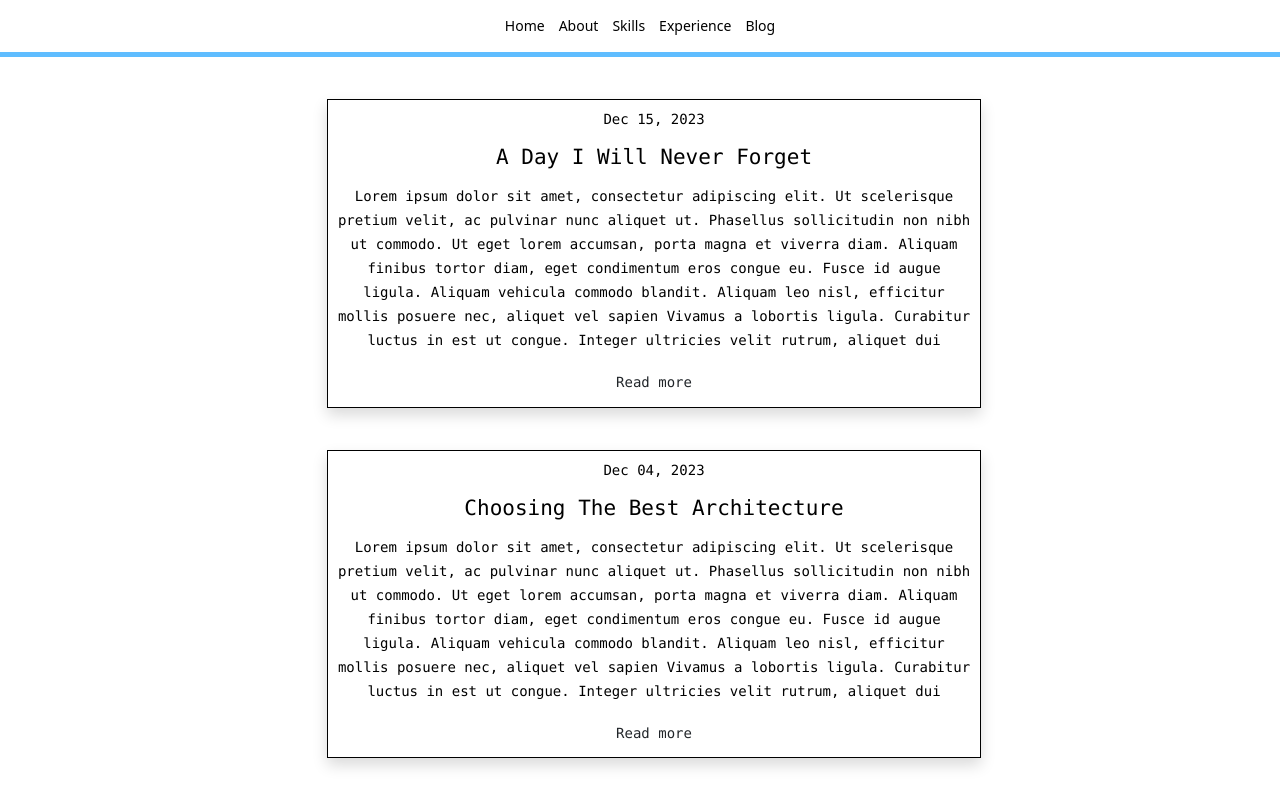
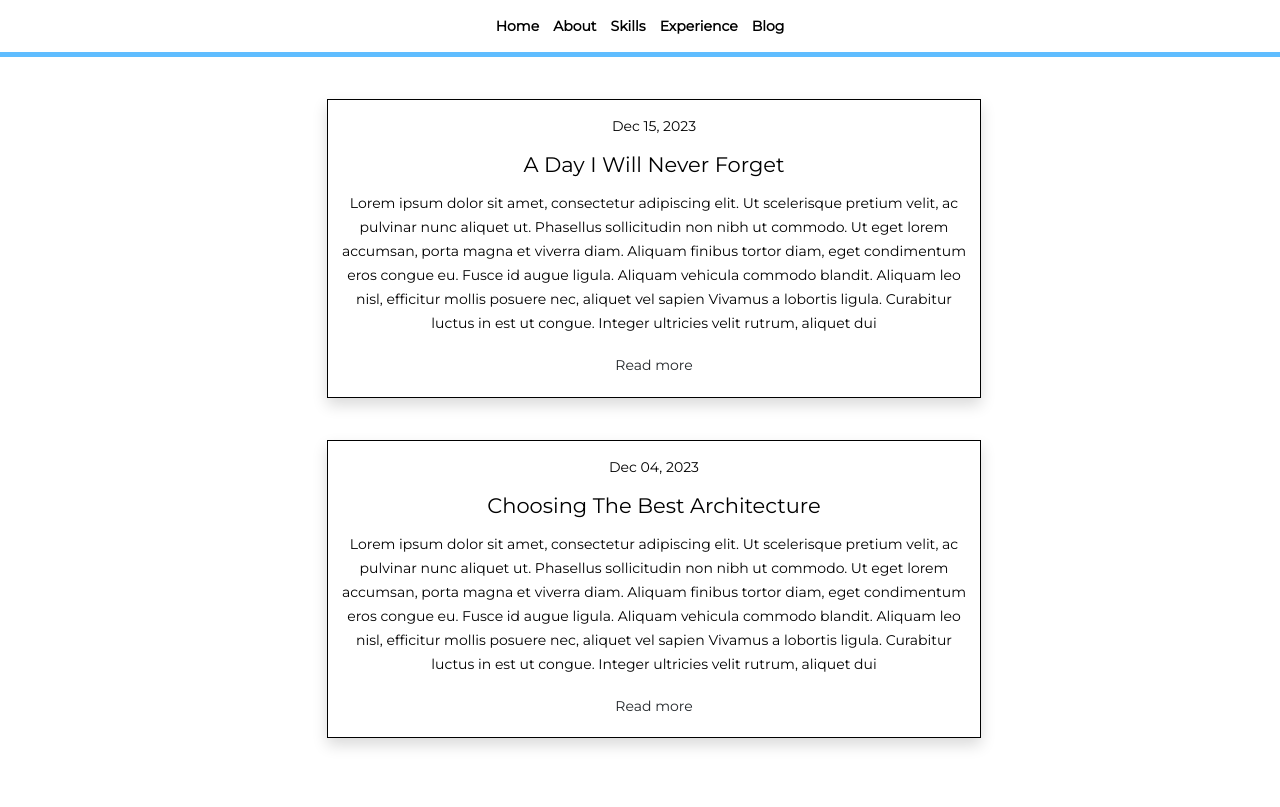
Before and after one commit to kwamea236/kwamea236.github.io, a Jekyll site: the page built from blog.html, in a window 1280 px wide. Shown: the top 807 px of the page. Built offline with Jekyll 4.4.1, drawn with Linux system fonts in a browser that asks for light colours.

Commit message:
UPDATE blog post styling updating

```diff
--- a/_includes/header.html
+++ b/_includes/header.html
@@ -1,10 +1,10 @@
 <nav class="navbar navbar-expand-lg mb-5 border-cust" style="background-color: white;">
     <div class="container-fluid">
-      <button class="btn d-md-none" type="button" data-bs-toggle="collapse" data-bs-target="#navbarNavAltMarkup" aria-controls="navbarNavAltMarkup" aria-expanded="false" aria-label="Toggle navigation">
+      <button class="navbar-toggler" type="button" data-bs-toggle="collapse" data-bs-target="#navbarNavAltMarkup" aria-controls="navbarNavAltMarkup" aria-expanded="false" aria-label="Toggle navigation">
         <span class="bi bi-list fs-3"></span>
       </button>
       <div class="collapse navbar-collapse justify-content-center" id="navbarNavAltMarkup">
-        <div class="navbar-nav">
+        <div class="navbar-nav fw-bold">
           <a class="nav-link active" aria-current="page" href="/">Home</a>
           <a class="nav-link active" href="#hero">About</a>
           <a class="nav-link active" href="#skills">Skills</a>
--- a/_layouts/post.html
+++ b/_layouts/post.html
@@ -6,13 +6,13 @@ layout: default
     {%- include header.html -%}
 </div>
 
-<div class="p-5 font-monospace md-mx">
+<div class="p-5 md-mx">
     <div class="mb-5 container text-center">
         <h2> {{ page.date | date_to_string }}  {{ page.author }} </h2>
         <h2> {{ page.title }} </h2>
     </div>
 
-    <div class="container lh-2 fs-5">
+    <div class="container lh-2 fs-5 fw-light">
         {{ content }}
     </div>
 </div>
--- a/assets/css/styles.css
+++ b/assets/css/styles.css
@@ -1,9 +1,11 @@
 @import url("https://cdn.jsdelivr.net/npm/bootstrap-icons@1.11.2/font/bootstrap-icons.min.css");
+@import url('https://fonts.googleapis.com/css2?family=Montserrat&display=swap');
 
 *{
     margin: 0;
     padding: 0;
     box-sizing: border-box;
+    font-family: 'Montserrat', sans-serif;
 }
 
 html,body{
@@ -115,9 +117,13 @@ li{
     margin-right: 30px;
 }
 
-@media screen and (min-width: 768px) {
+@media only screen and (min-width: 993px) {
     .md-mx{
         margin-left: 20%;
         margin-right: 20%;
     }
 }
+
+.gray-text{
+    color: rgba(26, 25, 25, 0.774);
+}
--- a/blog.html
+++ b/blog.html
@@ -20,7 +20,7 @@ title : blog
 <div class="text-center container">
     <ul>
         {%- for post in site.posts -%}
-            <li class="font-monospace p-2 shadow neg-mx md-mx my-5 my-border">
+            <li class="p-3 shadow neg-mx md-mx my-5 my-border">
                 <a class="text-decoration-none text-black" href="{{ post.url }}">
                     <p> {{ post.date | date: ' %b %d, %Y' }}</p>
                     <h4> {{ post.title }} </h4>
```
